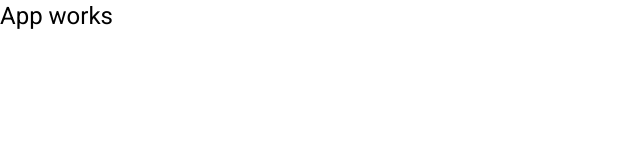
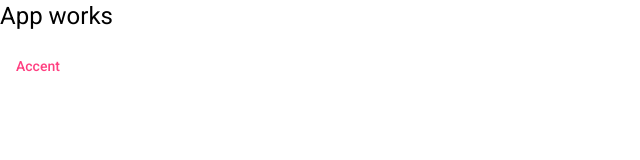
Before and after one commit to diogo0254jf/Help-Desk, an Angular app in the folder frontend/: page / in a window 1280 px wide. Shown: the top 160 px of the page, without its empty margins (0-640 px from the left). Built offline with nearby package versions, Linux system fonts and the light colour scheme.

Commit message:
Implementado os imports no projeto

```diff
--- a/frontend/src/app/app.component.html
+++ b/frontend/src/app/app.component.html
@@ -1 +1,2 @@
 <h1>App works</h1>
+<button mat-button color="accent">Accent</button>
```
Also changed, not shown: frontend/src/app/app.module.ts (+44 -1 lines), frontend/src/app/app.component.css (added).
